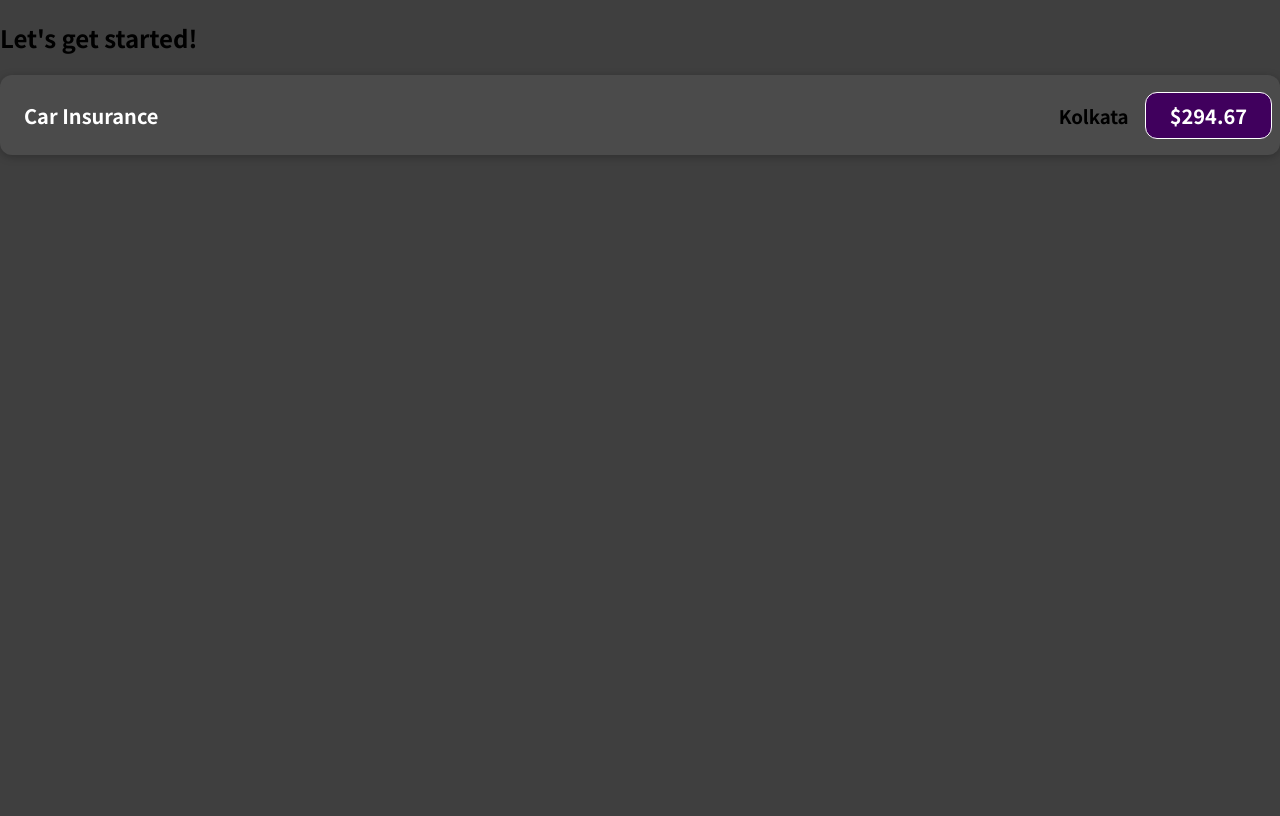
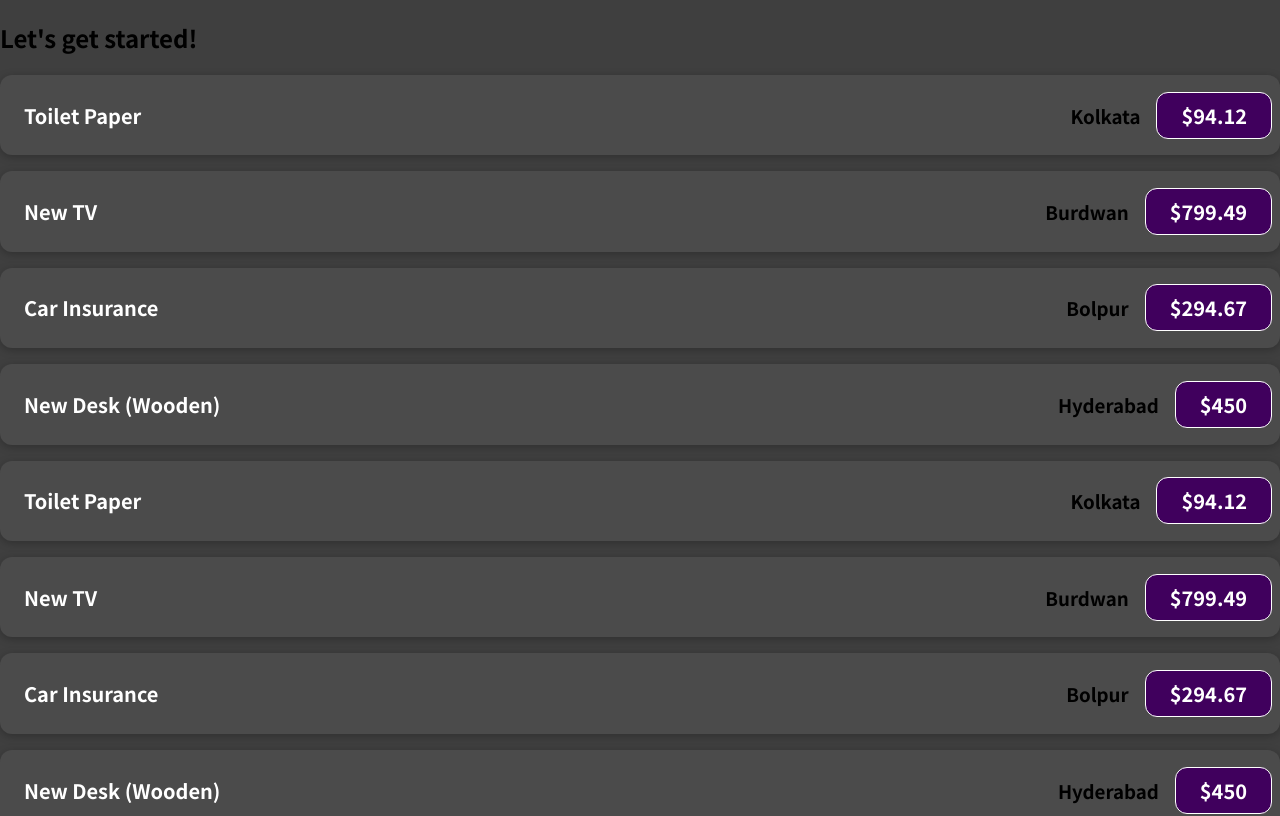
Before and after one commit to syeef-test/react_complete_guide, a React (Create React App) app: page / in a window 1280 px wide. Shown: the top 816 px of the page. Built offline with nearby package versions, Linux system fonts and the light colour scheme.

Commit message:
props used and repeated component 100 times

```diff
--- a/src/App.js
+++ b/src/App.js
@@ -1,10 +1,56 @@
+import React from "react";
 import ExpenseItem from "./components/ExpenseItem";
 
 function App() {
+  const expenses = [
+    {
+      id: "e1",
+      title: "Toilet Paper",
+      amount: 94.12,
+      date: new Date(2020, 7, 14),
+      LocationOfExpenditure: "Kolkata",
+    },
+    {
+      id: "e2",
+      title: "New TV",
+      amount: 799.49,
+      date: new Date(2021, 2, 12),
+      LocationOfExpenditure: "Burdwan",
+    },
+    {
+      id: "e3",
+      title: "Car Insurance",
+      amount: 294.67,
+      date: new Date(2021, 2, 28),
+      LocationOfExpenditure: "Bolpur",
+    },
+    {
+      id: "e4",
+      title: "New Desk (Wooden)",
+      amount: 450,
+      date: new Date(2021, 5, 12),
+      LocationOfExpenditure: "Hyderabad",
+    },
+  ];
+
+  const expenseItems = [];
+
+  for (let i = 0; i < 100; i++) {
+    expenseItems.push(
+      <ExpenseItem
+        key={expenses[i % 4].id + i} // Using modulo to cycle through the expenses array
+        title={expenses[i % 4].title}
+        amount={expenses[i % 4].amount}
+        date={expenses[i % 4].date}
+        LocationOfExpenditure={expenses[i % 4].LocationOfExpenditure}
+      />
+    );
+  }
+
   return (
     <div>
       <h2>Let's get started!</h2>
-      <ExpenseItem></ExpenseItem>
+      {expenseItems}
     </div>
   );
 }
--- a/src/components/ExpenseItem.js
+++ b/src/components/ExpenseItem.js
@@ -1,18 +1,13 @@
 import "./ExpenseItem.css";
 
-function ExpenseItem() {
-  const expenseDate = new Date(2021, 2, 28);
-  const expenseTitle = "Car Insurance";
-  const expenseAmount = 294.67;
-  const LocationOfExpenditure = "Kolkata";
-
+function ExpenseItem(props) {
   return (
     <div className="expense-item">
-      <div>{expenseDate.toISOString}</div>
+      <div>{props.Date}</div>
       <div className="expense-item__description">
-        <h2>{expenseTitle}</h2>
-        <h3>{LocationOfExpenditure}</h3>
-        <div className="expense-item__price">${expenseAmount}</div>
+        <h2>{props.title}</h2>
+        <h3>{props.LocationOfExpenditure}</h3>
+        <div className="expense-item__price">${props.amount}</div>
       </div>
     </div>
   );
```
